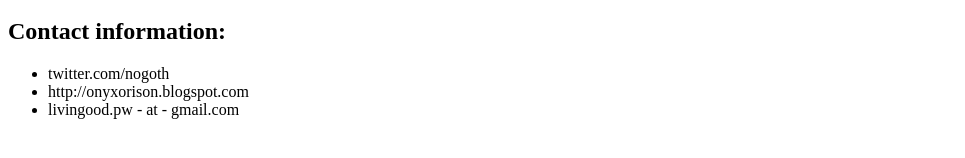
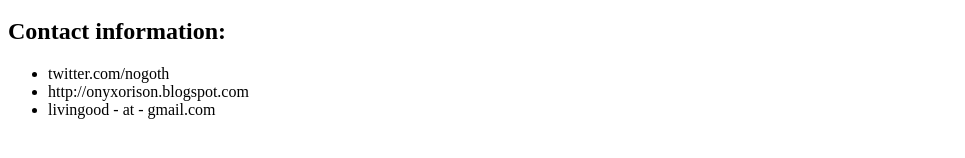
Before and after one commit to nogoth/nogoth.github.com, a Jekyll site: the page built from index.html, in a window 1280 px wide. Shown: the part 286-444 px from the top of the page, without its empty margins (0-965 px from the left). Built offline with Jekyll 4.4.1, drawn with Linux system fonts in a browser that asks for light colours.

Commit message:
email change

```diff
--- a/_layouts/default.html
+++ b/_layouts/default.html
@@ -25,7 +25,7 @@
 <ul>
 <li> twitter.com/nogoth
 <li> http://onyxorison.blogspot.com
-<li> livingood.pw - at - gmail.com
+<li> livingood - at - gmail.com
 </ul>
 </div>
 
```
